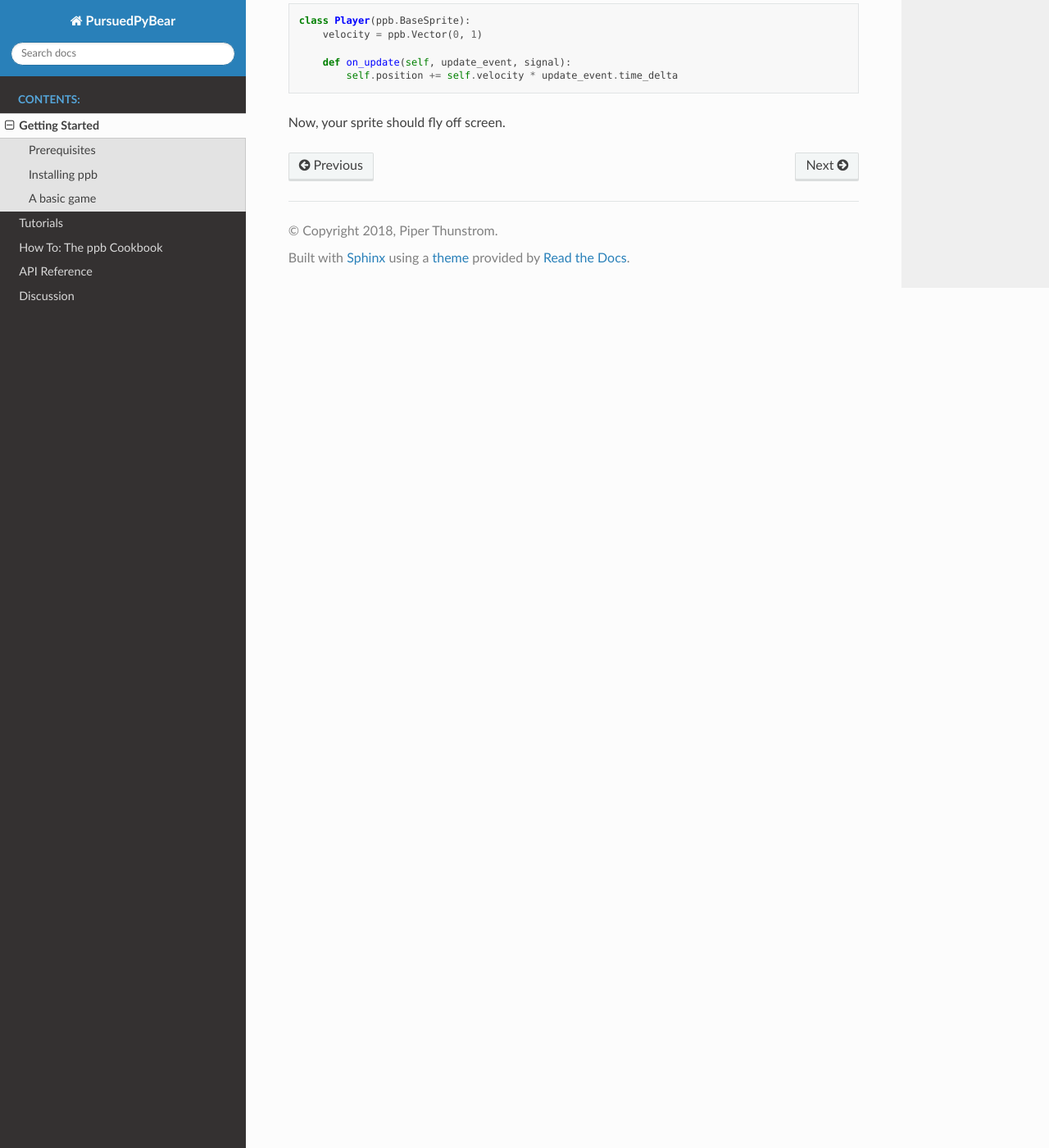
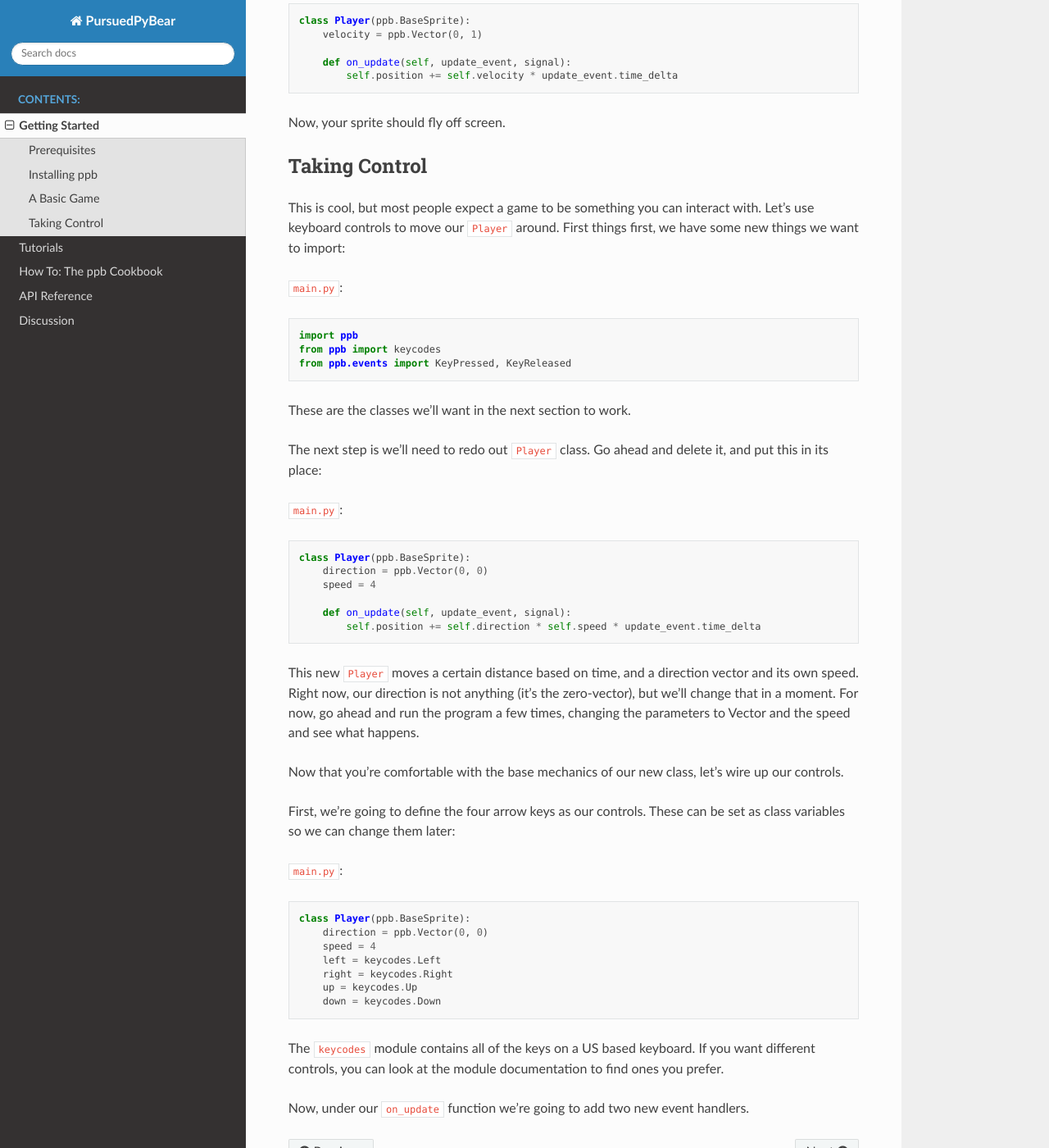
Before and after one commit to ppb/pursuedpybear, a Sphinx documentation site: the page built from docs/getting-started.rst, in a window 1280 px wide and 1400 px high, scrolled down 2873 px. Shown: the whole window at 82% size. Built offline with Sphinx 7.4.7 and the Read the Docs theme 2.0.0, drawn with Linux system fonts in a browser that asks for light colours; some of the changed text lies outside the part shown.

Commit message:
Add new Player class and add definitions for the keys.

```diff
--- a/docs/getting-started.rst
+++ b/docs/getting-started.rst
@@ -64,7 +64,7 @@ All Systems::
 You should see a few libraries get put together in your terminal, and when
 you have a prompt again, we're ready to go!
 
-A basic game
+A Basic Game
 ------------
 
 The next step is to make a new file. If you're using an IDE, open your game
@@ -131,3 +131,58 @@ class, we're going to add a function and some class attributes.
            self.position += self.velocity * update_event.time_delta
 
 Now, your sprite should fly off screen.
+
+Taking Control
+--------------
+
+This is cool, but most people expect a game to be something you can interact
+with. Let's use keyboard controls to move our ``Player`` around. First things
+first, we have some new things we want to import:
+
+``main.py``::
+
+   import ppb
+   from ppb import keycodes
+   from ppb.events import KeyPressed, KeyReleased
+
+These are the classes we'll want in the next section to work.
+
+The next step is we'll need to redo out ``Player`` class. Go ahead and delete
+it, and put this in its place:
+
+``main.py``::
+
+   class Player(ppb.BaseSprite):
+       direction = ppb.Vector(0, 0)
+       speed = 4
+
+       def on_update(self, update_event, signal):
+           self.position += self.direction * self.speed * update_event.time_delta
+
+This new ``Player`` moves a certain distance based on time, and a direction
+vector and its own speed. Right now, our direction is not anything (it's the
+zero-vector), but we'll change that in a moment. For now, go ahead and run the
+program a few times, changing the parameters to Vector and the speed and see
+what happens.
+
+Now that you're comfortable with the base mechanics of our new class, let's wire
+up our controls.
+
+First, we're going to define the four arrow keys as our controls. These can be
+set as class variables so we can change them later:
+
+``main.py``::
+
+   class Player(ppb.BaseSprite):
+       direction = ppb.Vector(0, 0)
+       speed = 4
+       left = keycodes.Left
+       right = keycodes.Right
+       up = keycodes.Up
+       down = keycodes.Down
+
+The ``keycodes`` module contains all of the keys on a US based keyboard. If you
+want different controls, you can look at the module documentation to find ones
+you prefer.
+
+Now, under our ``on_update`` function we're going to add two new event handlers.
```
